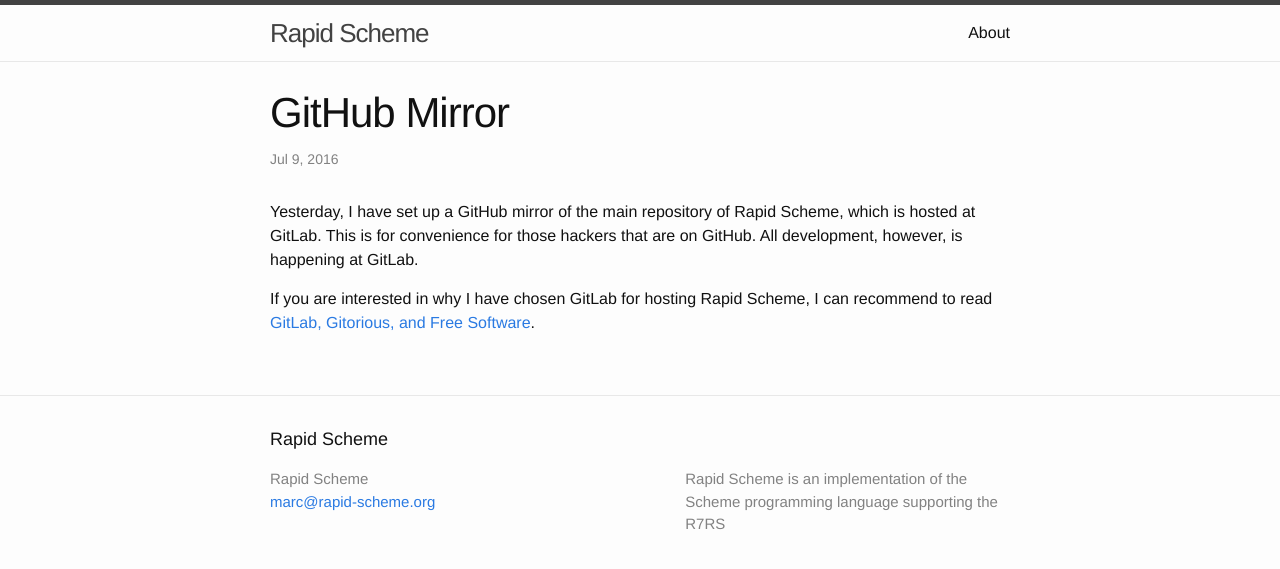
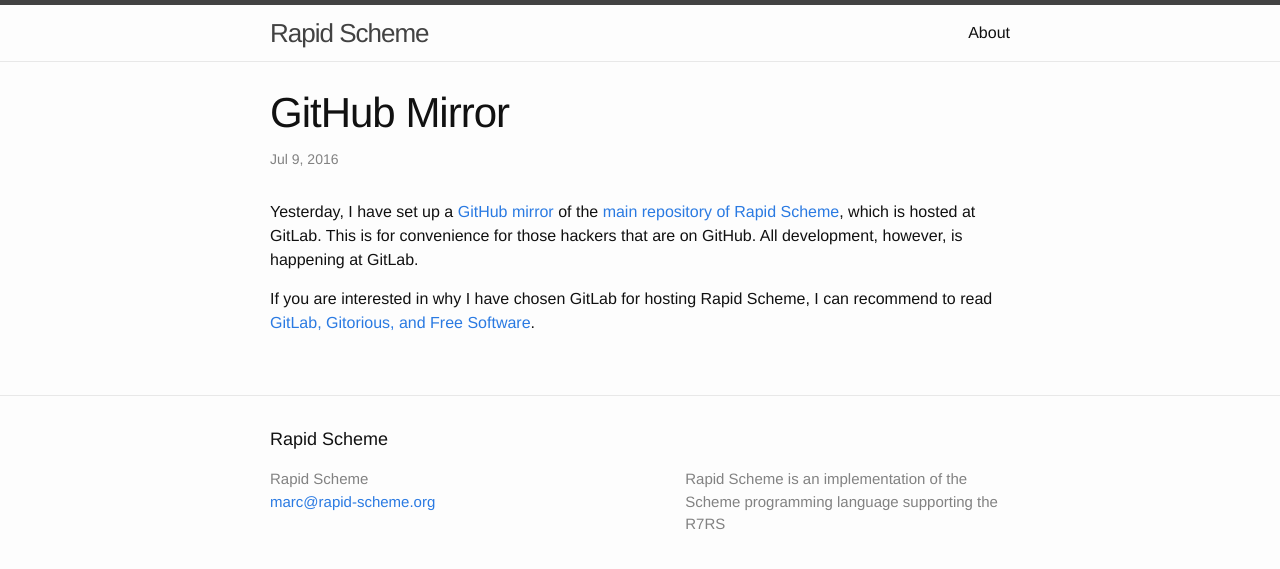
Before and after one commit to mnieper/rapid-scheme, a Jekyll site: the page built from _posts/2016-07-09-github-mirror.markdown, in a window 1280 px wide. Shown: the top 569 px of the page. Built offline with Jekyll 4.4.1, drawn with Linux system fonts in a browser that asks for light colours; part of the change alters nothing that is shown.

Commit message:
Add hyperlinks

```diff
--- a/_posts/2016-07-09-github-mirror.markdown
+++ b/_posts/2016-07-09-github-mirror.markdown
@@ -5,10 +5,11 @@ date:   2016-07-09 09:58:00 +0200
 categories: news repository hacking
 ---
 
-Yesterday, I have set up a GitHub mirror of the main repository of
-Rapid Scheme, which is hosted at GitLab.  This is for convenience for
-those hackers that are on GitHub.  All development, however, is
-happening at GitLab.
+Yesterday, I have set up a [GitHub
+mirror](https://github.com/mnieper/rapid-scheme) of the [main
+repository of Rapid Scheme](https://gitlab.com/nieper/rapid-scheme),
+which is hosted at GitLab.  This is for convenience for those hackers
+that are on GitHub.  All development, however, is happening at GitLab.
 
 If you are interested in why I have chosen GitLab for hosting Rapid
 Scheme, I can recommend to read [GitLab, Gitorious, and Free
```
